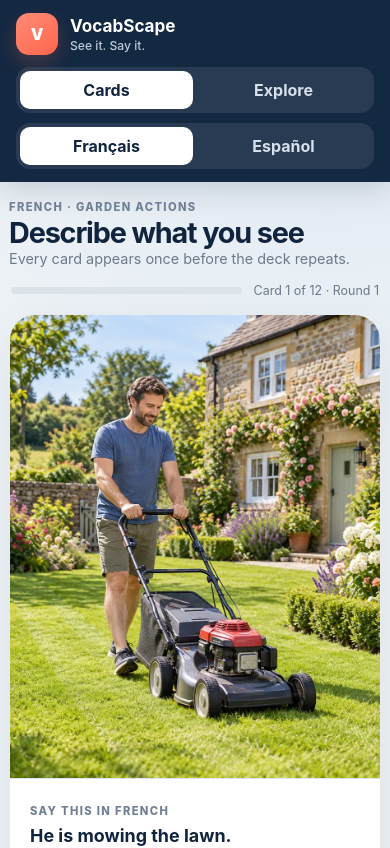
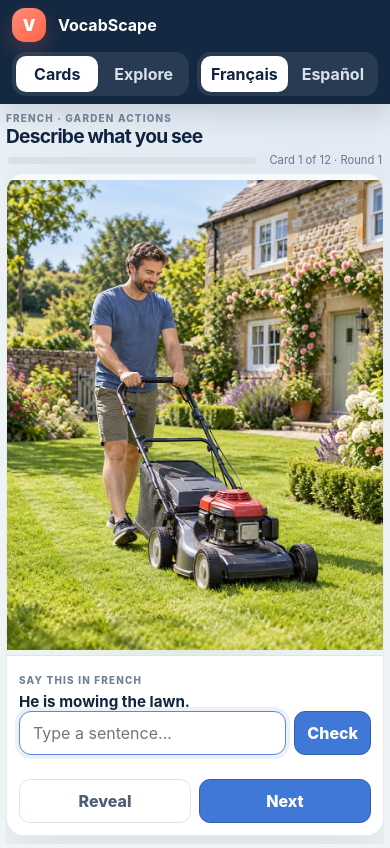
Before and after one commit to pelld/VocabScape, a Svelte app: page / in a window 390 px wide. Shown: the top 848 px of the page. Built offline with nearby package versions, Linux system fonts and the light colour scheme.

Commit message:
Fit flashcards within viewport and improve mobile layout

```diff
--- a/src/app.css
+++ b/src/app.css
@@ -29,11 +29,16 @@ body {
 button, input { font: inherit; }
 button { color: inherit; }
 
-.app-shell { min-height: 100vh; }
+.app-shell {
+  min-height: 100dvh;
+  display: flex;
+  flex-direction: column;
+}
 
 .topbar {
-  min-height: 76px;
-  padding: 13px clamp(18px, 3vw, 42px);
+  min-height: 64px;
+  padding: 9px clamp(14px, 2.5vw, 32px);
+  flex: 0 0 auto;
   display: flex;
   align-items: center;
   justify-content: space-between;
@@ -52,8 +57,8 @@ button { color: inherit; }
 }
 
 .brand-mark {
-  width: 42px;
-  height: 42px;
+  width: 38px;
+  height: 38px;
   display: grid;
   place-items: center;
   border-radius: 13px;
@@ -118,14 +123,26 @@ button { color: inherit; }
 
 .card-page,
 .explore-page {
-  width: min(900px, calc(100% - 28px));
+  width: min(900px, calc(100% - 24px));
   margin: 0 auto;
-  padding: 28px 0 48px;
+}
+
+.card-page {
+  height: calc(100dvh - 64px);
+  min-height: 0;
+  padding: 12px 0;
+  display: flex;
+  flex-direction: column;
+  overflow: hidden;
+}
+
+.explore-page {
+  padding: 20px 0 32px;
 }
 
 .deck-heading,
 .explore-heading {
-  margin-bottom: 16px;
+  margin-bottom: 10px;
   display: flex;
   align-items: end;
   justify-content: space-between;
@@ -142,9 +159,9 @@ button { color: inherit; }
 
 .deck-heading h1,
 .explore-heading h1 {
-  margin: 4px 0 2px;
+  margin: 2px 0 1px;
   color: var(--ink);
-  font-size: clamp(1.8rem, 4vw, 2.6rem);
+  font-size: clamp(1.35rem, 2.5vw, 2rem);
   line-height: 1.05;
   letter-spacing: -0.04em;
 }
@@ -157,8 +174,8 @@ button { color: inherit; }
 }
 
 .deck-stat {
-  min-width: 150px;
-  padding: 12px 16px;
+  min-width: 132px;
+  padding: 8px 12px;
   border: 1px solid rgba(16, 36, 62, 0.08);
   border-radius: 16px;
   background: rgba(255, 255, 255, 0.75);
@@ -177,7 +194,7 @@ button { color: inherit; }
 }
 
 .progress-row {
-  margin: 0 2px 16px;
+  margin: 0 2px 8px;
   display: flex;
   align-items: center;
   gap: 12px;
@@ -205,7 +222,9 @@ button { color: inherit; }
 }
 
 .flashcard {
-  width: min(620px, 100%);
+  width: min(680px, 100%);
+  min-height: 0;
+  flex: 1 1 auto;
   margin: 0 auto;
   display: flex;
   flex-direction: column;
@@ -218,11 +237,12 @@ button { color: inherit; }
 
 .flashcard-media {
   width: 100%;
-  height: auto;
-  display: block;
+  min-height: 0;
+  display: grid;
+  place-items: center;
   padding: 0;
-  flex: 0 0 auto;
-  overflow: visible;
+  flex: 1 1 auto;
+  overflow: hidden;
   background:
     radial-gradient(circle at 50% 85%, rgba(84, 135, 72, 0.14), transparent 32%),
     linear-gradient(180deg, #f7fafb, #edf3f0);
@@ -231,8 +251,9 @@ button { color: inherit; }
 .flashcard-media img {
   display: block;
   width: 100%;
-  height: auto;
-  object-fit: initial;
+  height: 100%;
+  min-height: 0;
+  object-fit: contain;
   filter: none;
 }
 
@@ -240,19 +261,20 @@ button { color: inherit; }
   position: relative;
   z-index: 2;
   width: 100%;
-  padding: clamp(20px, 3vw, 30px);
+  flex: 0 0 auto;
+  padding: 14px 18px;
   border-top: 1px solid var(--line);
   background: #ffffff;
 }
 
 .card-prompt {
-  min-height: 54px;
+  min-height: 42px;
 }
 
 .hint {
-  margin: 6px 0 0;
+  margin: 4px 0 0;
   color: var(--ink);
-  font-size: 1.12rem;
+  font-size: 1rem;
   font-weight: 750;
 }
 
@@ -264,7 +286,7 @@ button { color: inherit; }
 .answer-row input {
   flex: 1;
   min-width: 0;
-  padding: 13px 15px;
+  padding: 11px 13px;
   border: 1.5px solid #cfd9e4;
   border-radius: 12px;
   background: white;
@@ -281,8 +303,9 @@ button { color: inherit; }
 .primary,
 .quiet,
 .next-button {
+  min-height: 44px;
   border-radius: 11px;
-  padding: 11px 16px;
+  padding: 10px 15px;
   cursor: pointer;
   font-weight: 800;
 }
@@ -301,8 +324,8 @@ button { color: inherit; }
 }
 
 .feedback {
-  min-height: 31px;
-  padding-top: 9px;
+  min-height: 24px;
+  padding-top: 5px;
   font-size: 1.05rem;
   font-weight: 800;
 }
@@ -350,59 +373,130 @@ button { color: inherit; }
 }
 
 @media (max-width: 760px) {
-  .topbar,
-  .deck-heading,
-  .explore-heading {
-    align-items: flex-start;
+  .topbar {
+    min-height: 104px;
+    padding: 8px 12px;
+    gap: 8px;
+    align-items: center;
     flex-direction: column;
   }
 
-  .topbar {
-    padding: 13px 16px;
-    gap: 12px;
+  .brand {
+    align-self: flex-start;
+  }
+
+  .brand small {
+    display: none;
   }
 
   .top-actions {
     width: 100%;
-    align-items: stretch;
-    flex-direction: column;
+    display: grid;
+    grid-template-columns: 1fr 1fr;
+    gap: 8px;
   }
 
   .view-switcher,
-  .language-switcher,
+  .language-switcher {
+    width: 100%;
+  }
+
+  .view-switcher button,
+  .language-switcher button {
+    flex: 1;
+    padding: 8px 10px;
+  }
+
+  .card-page {
+    height: calc(100dvh - 104px);
+    width: min(100% - 16px, 680px);
+    padding: 8px 0;
+  }
+
+  .deck-heading {
+    margin-bottom: 6px;
+  }
+
+  .deck-heading h1 {
+    font-size: 1.2rem;
+  }
+
+  .deck-heading p,
+  .deck-stat {
+    display: none;
+  }
+
+  .progress-row {
+    margin-bottom: 6px;
+  }
+
+  .progress-row span {
+    font-size: 0.7rem;
+  }
+
+  .flashcard {
+    border-radius: 18px;
+  }
+
+  .flashcard-body {
+    padding: 12px;
+  }
+
+  .card-prompt {
+    min-height: 38px;
+  }
+
+  .hint {
+    font-size: 0.95rem;
+  }
+
+  .answer-row {
+    gap: 8px;
+  }
+
+  .answer-row input {
+    font-size: 16px;
+  }
+
   .scene-tabs {
     width: 100%;
   }
 
-  .view-switcher button,
-  .language-switcher button,
   .scene-tabs button {
     flex: 1;
-  }
-
-  .deck-stat {
-    display: none;
-  }
-
-  .flashcard-media {
-    height: auto;
-    min-height: 0;
   }
 }
 
 @media (max-width: 520px) {
-  .card-page,
-  .explore-page {
-    width: min(100% - 18px, 1080px);
-    padding-top: 18px;
+  .brand-mark {
+    width: 34px;
+    height: 34px;
+  }
+
+  .brand strong {
+    font-size: 1rem;
+  }
+
+  .card-page {
+    width: calc(100% - 12px);
+  }
+
+  .eyebrow {
+    font-size: 0.62rem;
   }
 
   .answer-row {
-    flex-direction: column;
+    display: grid;
+    grid-template-columns: minmax(0, 1fr) auto;
   }
 
   .primary {
-    width: 100%;
+    min-width: 76px;
+    padding-inline: 12px;
+  }
+
+  .feedback {
+    font-size: 0.95rem;
   }
 
   .card-actions {
@@ -413,3 +507,26 @@ button { color: inherit; }
     flex: 1;
   }
 }
+
+@media (max-height: 700px) and (min-width: 761px) {
+  .deck-heading p,
+  .deck-stat {
+    display: none;
+  }
+
+  .deck-heading {
+    margin-bottom: 4px;
+  }
+
+  .progress-row {
+    margin-bottom: 5px;
+  }
+
+  .flashcard-body {
+    padding: 10px 14px;
+  }
+
+  .card-prompt {
+    min-height: 34px;
+  }
+}
```
